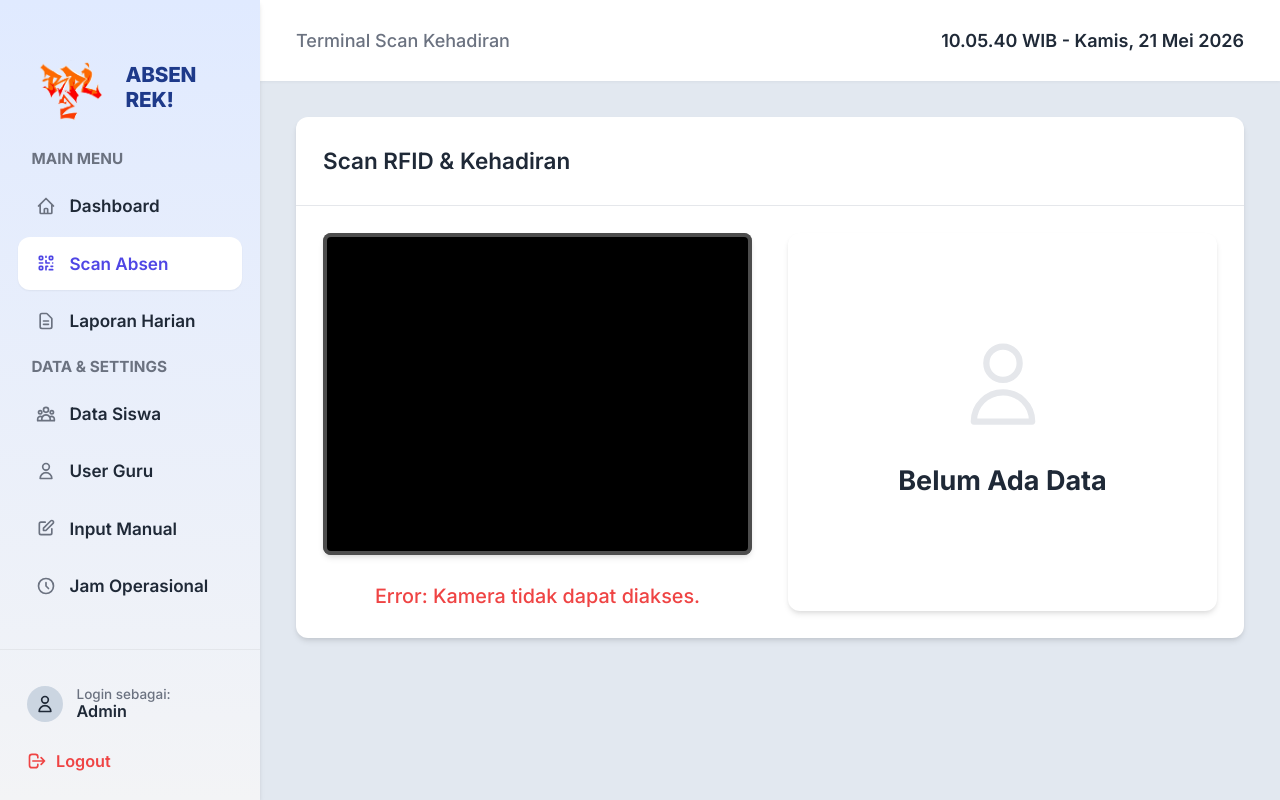
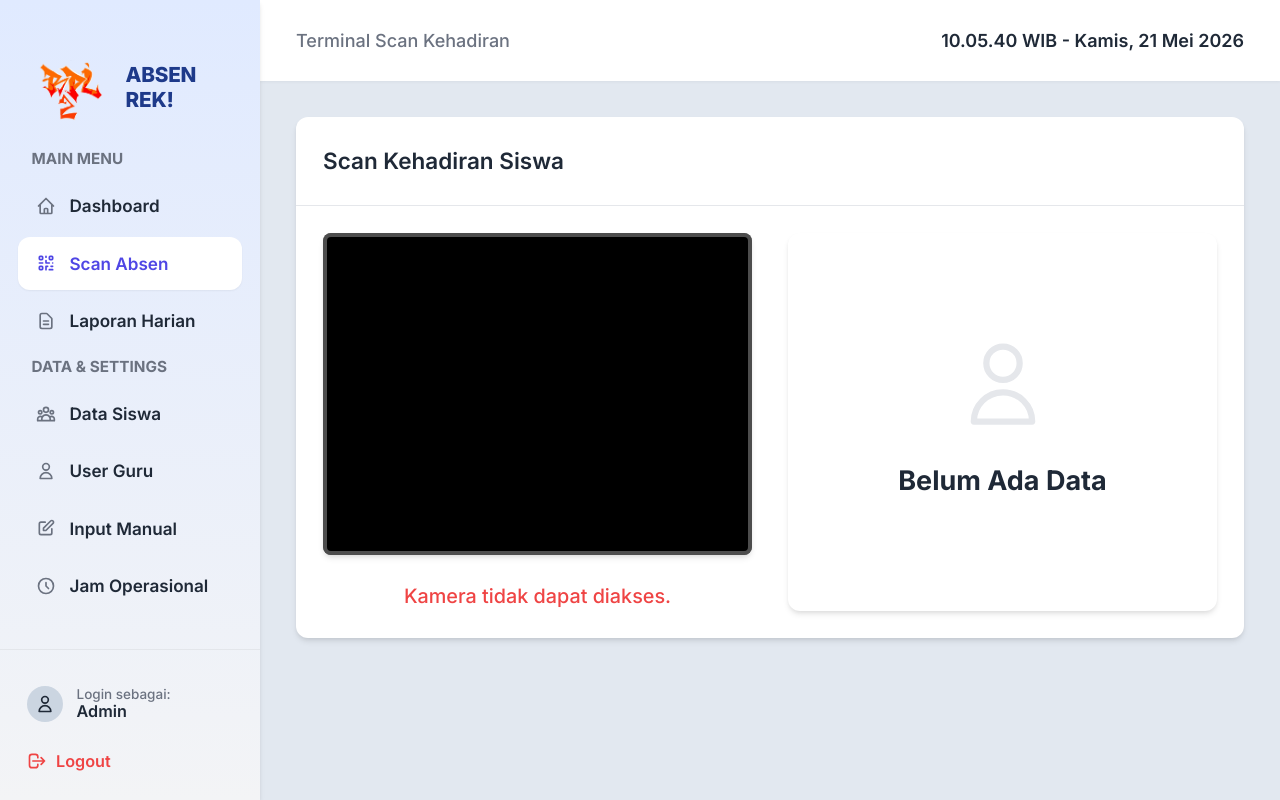
Before and after one commit to Machattt/TA-absensi-kelas, a PHP site: page /index.php?page=scan in a window 1280 px wide. Run offline with PHP 8.4, Linux system fonts and the light colour scheme; a user stored in the database is signed in; data comes from the database, SQL or seed files in the repository; data that the repository does not hold is empty; some libraries are stand-ins or nearby versions.

Commit message:
perbaikan one

```diff
--- a/assets/js/app.js
+++ b/assets/js/app.js
@@ -20,10 +20,10 @@ document.addEventListener('DOMContentLoaded', () => {
     const errorAudio = new Audio('assets/audio/error.mp3');
 
     let isProcessing = false;
-    const CHECKIN_START = '06:45';
+    const CHECKIN_START = '';
 
-    /** Semakin kecil semakin ketat. 0.58 adalah standar yang lebih baik untuk webcam. */
-    const FACE_MATCH_THRESHOLD = 0.58;
+    /** Semakin kecil semakin ketat. Diubah ke 0.45 agar lebih presisi membedakan wajah yang mirip. */
+    const FACE_MATCH_THRESHOLD = 0.45;
 
     const MODEL_URL = 'https://cdn.jsdelivr.net/gh/justadudewhohacks/face-api.js@0.22.2/weights';
 
@@ -52,7 +52,7 @@ document.addEventListener('DOMContentLoaded', () => {
             video.srcObject = stream;
         } catch (err) {
             console.error('Error accessing webcam: ', err);
-            statusText.innerText = 'Error: Kamera tidak dapat diakses.';
+            statusText.innerText = 'Kamera tidak dapat diakses.';
             statusText.style.color = 'var(--error)';
         }
     }
@@ -84,7 +84,7 @@ document.addEventListener('DOMContentLoaded', () => {
     }
 
     function updateWaitingText() {
-        statusText.innerText = `Menunggu scan kartu RFID… (Masuk mulai ${CHECKIN_START} WIB, Pulang mulai ${getTodayCheckoutHour()} WIB • Verifikasi wajah aktif)`;
+        statusText.innerText = 'Menunggu scan kartu...';
         statusText.style.color = 'var(--text-main)';
     }
 
--- a/index.php
+++ b/index.php
@@ -4,7 +4,7 @@ require_once 'config/database.php';
 
 // --- BACKGROUND SCRIPTS: Auto-Cleanup & Auto-Alpa ---
 try {
-    // 1. Pastikan tabel pengaturan ada
+    // Pastikan tabel pengaturan ada
     $pdo->exec("CREATE TABLE IF NOT EXISTS pengaturan (
         id INT PRIMARY KEY AUTO_INCREMENT,
         jam_masuk TIME NOT NULL DEFAULT '06:45:00',
@@ -23,7 +23,7 @@ try {
     $today = date('Y-m-d');
     $timeNow = date('H:i:s');
 
-    // 2. Auto-Cleanup: Hapus foto absen > 30 hari (Jalankan 1x sehari)
+    // Hapus foto absen > 30 hari (Jalankan 1x sehari)
     if ($settings['last_cleanup'] !== $today) {
         $stmtOld = $pdo->query("SELECT id_absensi, foto_path FROM absensi WHERE foto_path IS NOT NULL AND waktu_scan < DATE_SUB(NOW(), INTERVAL 30 DAY)");
         while ($row = $stmtOld->fetch()) {
@@ -37,7 +37,7 @@ try {
         $pdo->exec("UPDATE pengaturan SET last_cleanup = '$today'");
     }
 
-    // 3. Auto-Alpa: Jam > jam_pulang (Jalankan 1x sehari)
+    // Auto-Alpa: Jam > jam_pulang (Jalankan 1x sehari)
     if ($settings['last_alpa_check'] !== $today && $timeNow > $settings['jam_pulang']) {
         // Cek apakah kolom keterangan ada, jika tidak, alter table
         $cekKolom = $pdo->query("SHOW COLUMNS FROM absensi LIKE 'keterangan'");
@@ -55,7 +55,7 @@ try {
     }
 
 } catch (PDOException $e) {
-    // Abaikan error background script agar tidak mengganggu UI
+
 }
 // --- END BACKGROUND SCRIPTS ---
 
@@ -84,7 +84,7 @@ $currentTitle = $pageTitles[$page] ?? ucfirst($page);
 <head>
     <meta charset="UTF-8">
     <meta name="viewport" content="width=device-width, initial-scale=1.0">
-    <title>Sistem Absensi RFID - <?= $currentTitle ?></title>
+    <title>Sistem Absensi Kelas 11 RPL 2- <?= $currentTitle ?></title>
     <link rel="stylesheet" href="assets/css/style.css?v=<?= time() ?>">
     <link href="https://fonts.googleapis.com/css2?family=Inter:wght@400;500;600;700;800&display=swap" rel="stylesheet">
 </head>
--- a/pages/scan.php
+++ b/pages/scan.php
@@ -7,7 +7,7 @@ if (!isset($_SESSION['user_id'])) {
 
 <div class="card">
     <div class="card-header">
-        <h2 class="card-title">Scan RFID & Kehadiran</h2>
+        <h2 class="card-title">Scan Kehadiran Siswa</h2>
     </div>
     <div class="card-body">
         <div class="scan-container">
@@ -20,7 +20,7 @@ if (!isset($_SESSION['user_id'])) {
                 </div>
                 <div class="scan-status">
                     <p id="status-text" style="font-size: 1.1rem; font-weight: 500;">
-                        Menunggu scan kartu RFID...
+                        Menunggu scan kartu...
                     </p>
                 </div>
             </div>
@@ -34,8 +34,8 @@ if (!isset($_SESSION['user_id'])) {
                             <img src="assets/img/placeholder.png" alt="Foto Terdaftar" class="photo-compare-img" id="result-photo-master">
                         </div>
                         <div class="photo-compare-item">
-                            <div class="photo-compare-label">Foto Real-time</div>
-                            <img src="assets/img/placeholder.png" alt="Foto Real-time" class="photo-compare-img" id="result-photo-live">
+                            <div class="photo-compare-label">Foto Asli</div>
+                            <img src="assets/img/placeholder.png" alt="Foto Asli" class="photo-compare-img" id="result-photo-live">
                         </div>
                     </div>
 
@@ -52,7 +52,6 @@ if (!isset($_SESSION['user_id'])) {
         </div>
 
         <!-- Input untuk Keyboard Emulation RFID -->
-        <!-- Autofocus dan tetap fokus jika klik sembarangan -->
         <input type="text" id="rfid-input" autocomplete="off" autofocus>
 
         <canvas id="canvas" style="display:none;"></canvas>
--- a/pages/scan_preflight.php
+++ b/pages/scan_preflight.php
@@ -1,7 +1,6 @@
 <?php
 /**
  * Preflight scan: cek UID terdaftar & kembalikan URL foto master untuk verifikasi wajah di browser.
- * Tidak menulis absensi — commit tetap di scan_process.php.
  */
 session_start();
 require_once '../config/database.php';
--- a/pages/siswa.php
+++ b/pages/siswa.php
@@ -277,7 +277,7 @@ $siswa = $stmt->fetchAll();
                     <!-- Kanan: Webcam -->
                     <div>
                         <div class="form-group">
-                            <label>Ambil Foto Wajah (Self-Service)</label>
+                            <label>Ambil Foto Wajah</label>
                             <div id="webcam-container" style="position: relative; width: 100%; aspect-ratio: 4/3; background: #000; border-radius: var(--radius); overflow: hidden; margin-bottom: 0.5rem; display: flex; align-items: center; justify-content: center;">
                                 <video id="siswa-webcam" autoplay muted playsinline style="width: 100%; height: 100%; object-fit: cover;"></video>
                                 <canvas id="siswa-canvas" style="position: absolute; top: 0; left: 0; width: 100%; height: 100%; z-index: 10;"></canvas>
```
Also changed, not shown: pages/scan_process.php (+1 -2 lines).
